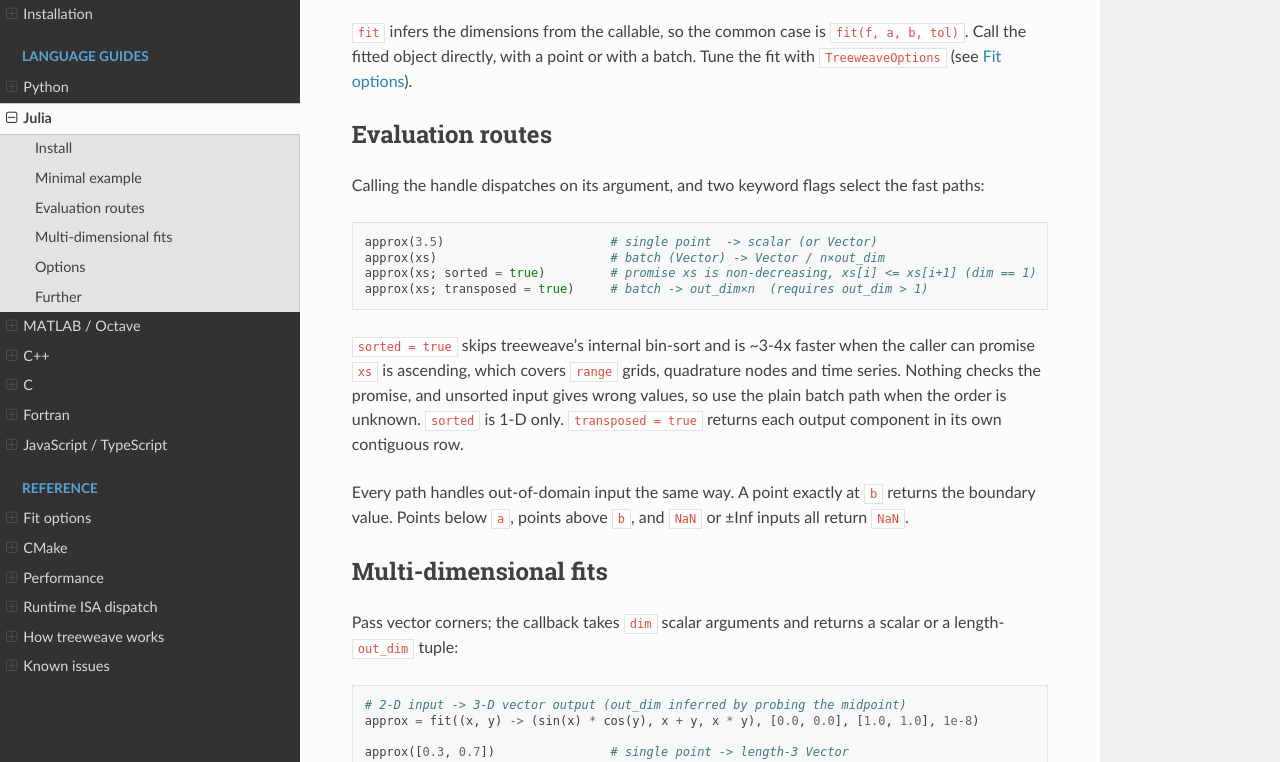
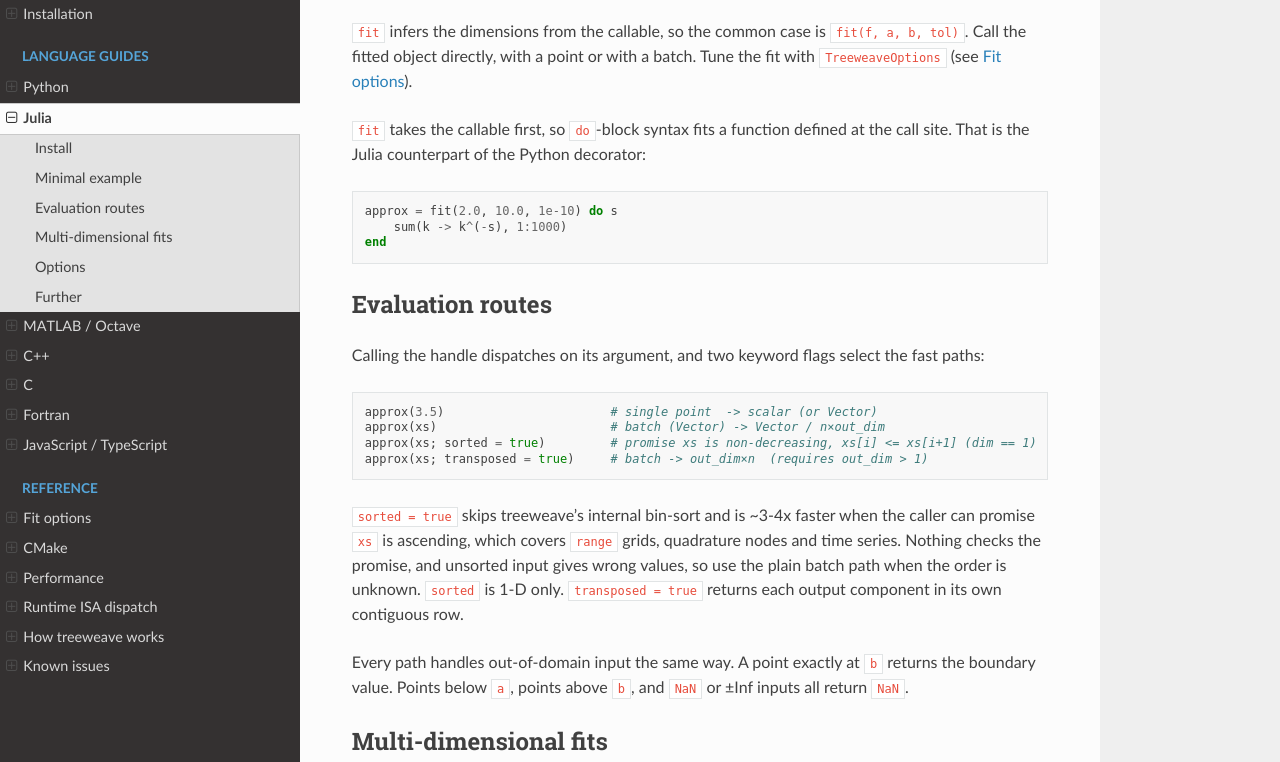
Before and after one commit to DiamonDinoia/treeweave, a Sphinx documentation site: the page built from docs/guides/julia.rst, in a window 1280 px wide and 900 px high, scrolled down 539 px, cut to the strip 138-900 px from the top of the window. Built offline with Sphinx 7.4.7 and the Read the Docs theme 3.1.0, drawn with Linux system fonts in a browser that asks for light colours; pages that are not in the unit, such as notebooks, are missing from menus.

Commit message:
docs(julia): show the do-block fit form
`fit` takes the callable as its first argument, so `do`-block syntax fits a
function defined at the call site. That is the Julia counterpart of the Python
decorator and needs no code change.

Assisted-by: Claude Opus 5 <noreply@anthropic.com>

```diff
--- a/docs/guides/julia.rst
+++ b/docs/guides/julia.rst
@@ -28,6 +28,16 @@ Minimal example
 ``fit`` infers the dimensions from the callable, so the common case is
 ``fit(f, a, b, tol)``. Call the fitted object directly, with a point or with a
 batch. Tune the fit with ``TreeweaveOptions`` (see :doc:`options`).
+
+``fit`` takes the callable first, so ``do``-block syntax fits a function
+defined at the call site. That is the Julia counterpart of the Python
+decorator:
+
+.. code-block:: julia
+
+   approx = fit(2.0, 10.0, 1e-10) do s
+       sum(k -> k^(-s), 1:1000)
+   end
 
 Evaluation routes
 -----------------
```
Also changed, not shown: README.md (+3 -0 lines).
